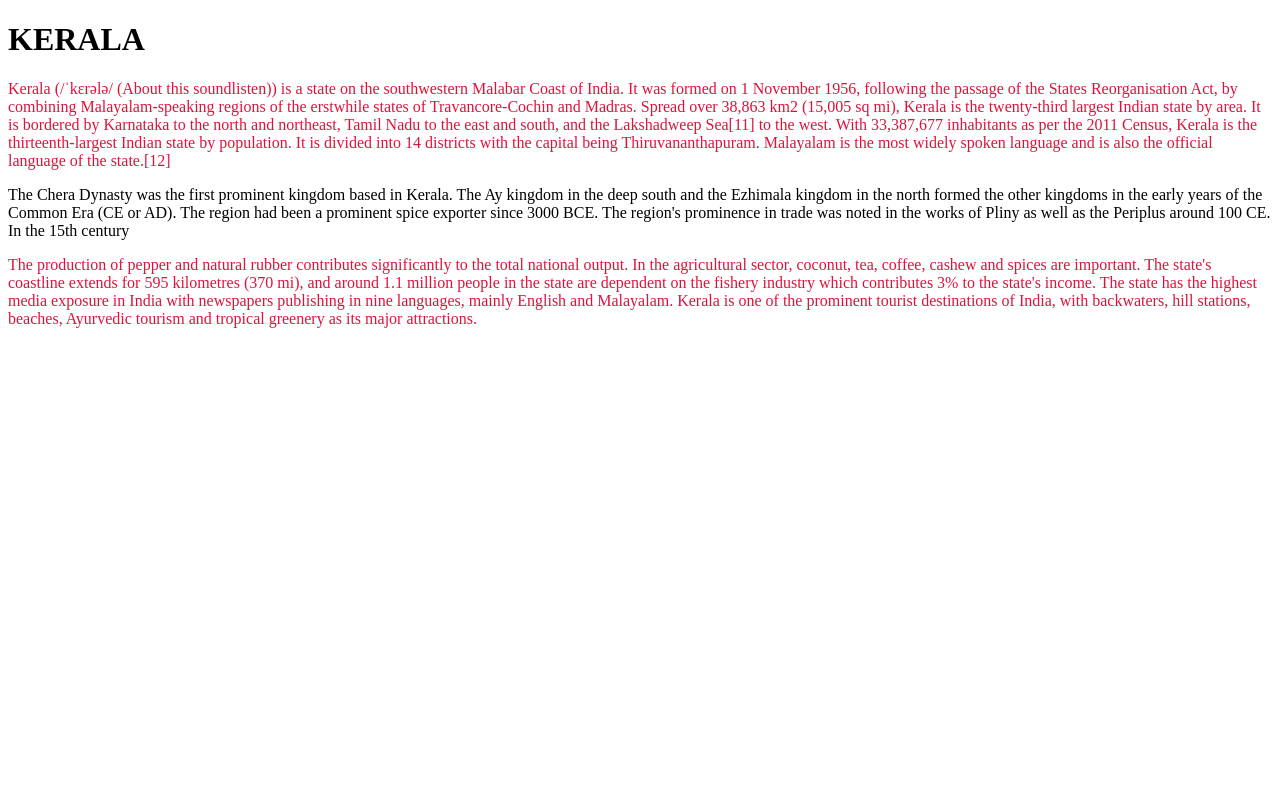
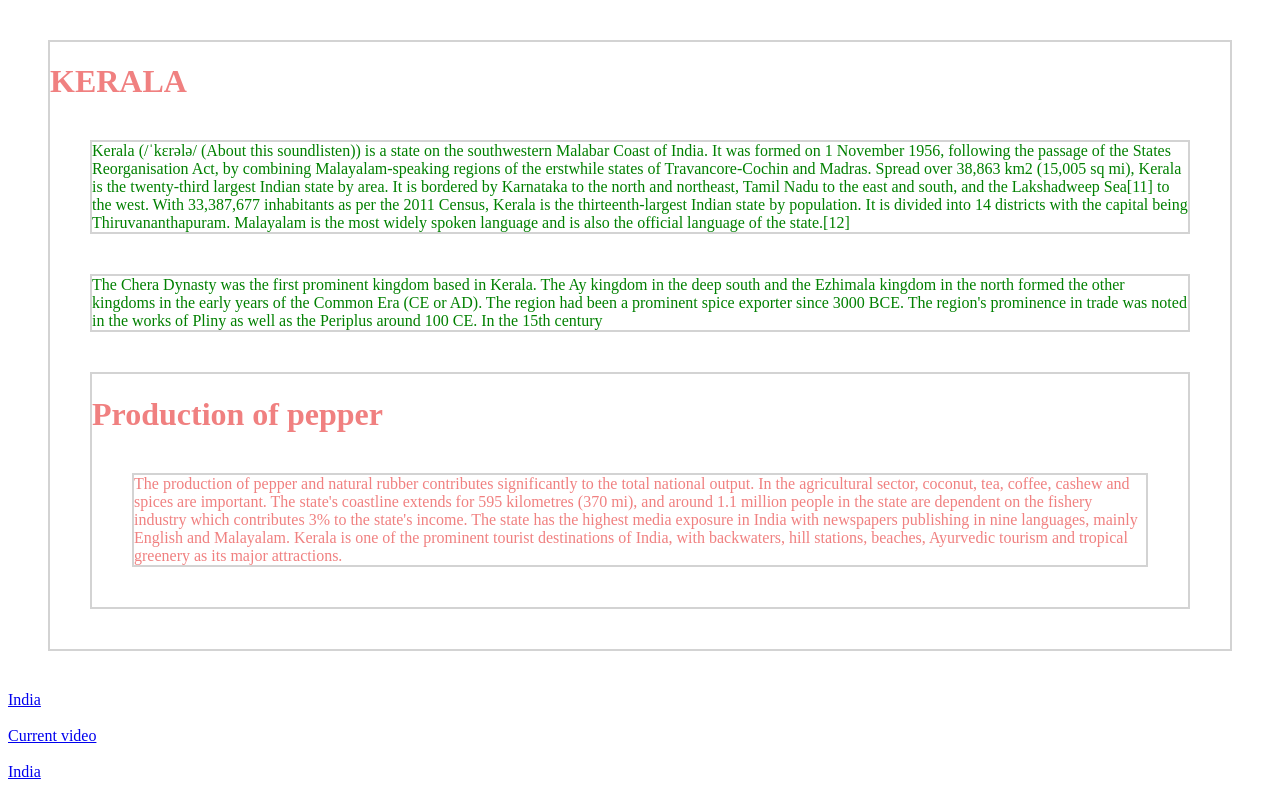
Before and after one commit to ritheesh4/Vonnue-Trainee-Ritheesh, a plain HTML site: page index.html in a window 1280 px wide. Drawn offline with Linux system fonts and the light colour scheme.

Commit message:
practiced

```diff
--- a/index.html
+++ b/index.html
@@ -9,7 +9,7 @@
 </head>
 
 <body>
-    <div>
+    <div id="content">
         <h1>KERALA</h1>
         <p class="first">
             Kerala (/ˈkɛrələ/ (About this soundlisten)) is a state on the southwestern Malabar Coast of India. It was
@@ -21,24 +21,35 @@
             It is divided into 14 districts with the capital being Thiruvananthapuram. Malayalam is the most widely
             spoken language and is also the official language of the state.[12]
         </p>
-        <p>
+        <p class="second third">
             The Chera Dynasty was the first prominent kingdom based in Kerala. The Ay kingdom in the deep south and the
             Ezhimala kingdom in the north formed the other kingdoms in the early years of the Common Era (CE or AD). The
             region had been a prominent spice exporter since 3000 BCE. The region's prominence in trade was noted in the
             works of Pliny as well as the Periplus around 100 CE. In the 15th century
 
         </p>
-        <p class="first">The production of pepper and natural rubber contributes significantly to the total national output. In the
-            agricultural sector, coconut, tea, coffee, cashew and spices are important. The state's coastline extends
-            for 595 kilometres (370 mi), and around 1.1 million people in the state are dependent on the fishery
-            industry which contributes 3% to the state's income. The state has the highest media exposure in India with
-            newspapers publishing in nine languages, mainly English and Malayalam. Kerala is one of the prominent
-            tourist destinations of India, with backwaters, hill stations, beaches, Ayurvedic tourism and tropical
-            greenery as its major attractions.
+        <div><h1>Production of pepper</h1>
+            <div class="first">The production of pepper and natural rubber contributes significantly to the total
+                national output. In the
+                agricultural sector, coconut, tea, coffee, cashew and spices are important. The state's coastline
+                extends
+                for 595 kilometres (370 mi), and around 1.1 million people in the state are dependent on the fishery
+                industry which contributes 3% to the state's income. The state has the highest media exposure in India
+                with
+                newspapers publishing in nine languages, mainly English and Malayalam. Kerala is one of the prominent
+                tourist destinations of India, with backwaters, hill stations, beaches, Ayurvedic tourism and tropical
+                greenery as its major attractions.
 
 
-        </p>
+            </div>
+        </div>
+
     </div>
+    <a href="https://en.wikipedia.org/wiki/India">India</a><br><br>
+    <a href="https://www.youtube.com/watch?v=FHZn6706e3Q&list=PL4cUxeGkcC9ivBf_eKCPIAYXWzLlPAm6G&index=5">Current
+        video</a><br><br>
+    <a href="https://en.wikipedia.org/wiki/India">India</a>
+
 </body>
 
 </html>
--- a/styles.css
+++ b/styles.css
@@ -1,4 +1,44 @@
-.first{
+/* p.first{
     color: crimson;
 
 }
+p.second {
+    color:blue;
+}
+p.second.third{
+    border: 2px dashed black;
+}
+div#content{
+    background-color: rgba(10, 243, 231, 0.192);
+    padding: 20px;
+}
+
+a[href="https://en.wikipedia.org/wiki/India"]{
+    background-color:rgb(255, 216, 42);
+    color: white;
+    text-decoration: none;
+    font-weight: bold;
+    text-transform: uppercase;
+
+}
+
+a[href*="youtube"]{
+    color: grey;
+    border: 2px solid red;
+    text-decoration: none;
+} */
+
+div{
+    color: lightcoral;
+    border: 2px solid lightgrey;
+    margin: 40px;
+}
+div p{
+    border: inherit;
+    margin: inherit;
+    color: green;
+}
+
+p{
+    color:black;
+}
```
Also changed, not shown: readme.txt.
